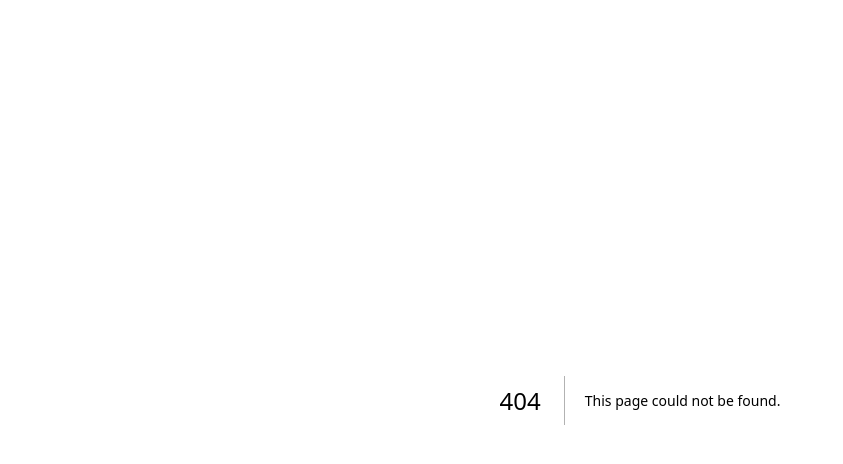
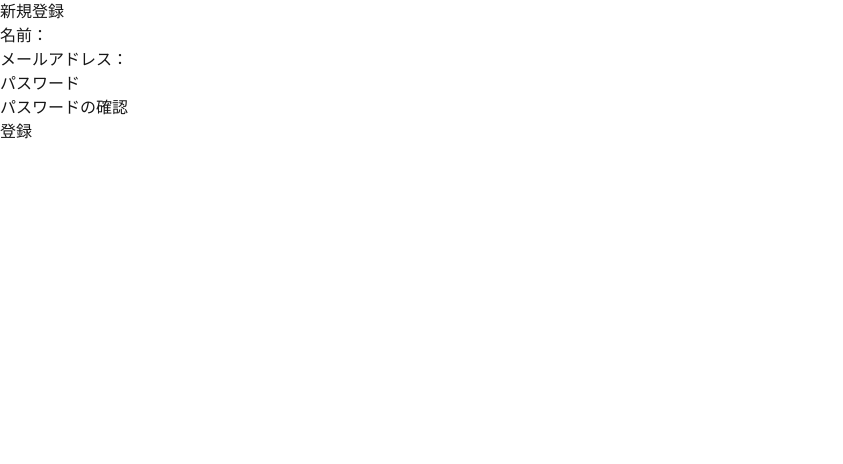
Before and after one commit to Fukushinaharuto/TodoFront, a Next.js app in the folder front/: page /register in a window 1280 px wide. Before the commit this address had no page. Shown: the top 464 px of the page, without its empty margins (0-843 px from the left). Built offline with nearby package versions, Linux system fonts and the light colour scheme.

Commit message:
新規登録とログイン

```diff
--- /dev/null
+++ b/front/src/app/components/Auth/Register.tsx
@@ -0,0 +1,97 @@
+"use client"
+import { useState } from "react";
+import axios from "axios";
+import { useRouter } from "next/navigation";
+
+interface RegisterProps {
+    name:string;
+    email:string;
+    password:string;
+};
+
+const AuthRegister = () => {
+
+    const redirectLogin = useRouter();
+
+    const [name, setName] = useState<string>('');
+    const [email, setEmail] = useState<string>('');
+    const [password, setPassword] = useState<string>('');
+    const [passwordConfirmation, setPasswordConfirmation] = useState<string>('');
+    const [error, setError] = useState<string>('');
+    const [success, setSuccess] = useState<boolean>(false)
+
+    const handleRegister = async(e: React.FormEvent) => {
+        e.preventDefault();
+        setError(''); // 送信時にエラーをリセット
+        setSuccess(false); // 送信時に成功メッセージをリセット
+
+        if (password !== passwordConfirmation) {
+            setError("パスワードが一致しません。");
+            return;
+        }
+        if(password.length <= 7){
+            setError("パスワードを8文字以上にしてください。")
+            return;
+        }
+        try{
+            await axios.post<RegisterProps>(`http://127.0.0.1:8002/api/register`, {
+                name,
+                email,
+                password,
+                password_confirmation: passwordConfirmation,
+            });
+            setSuccess(true);
+            redirectLogin.push("/login");
+        }catch (error) {
+            setError("新規登録に失敗しました。入力内容をご確認ください。");
+            console.error("新規登録のエラー", error);
+    }
+}
+
+    return(
+        <div>
+            <h1>新規登録</h1>
+                <form onSubmit={handleRegister}>
+                    {error && <p className="text-red">{error}</p>}
+                    <div>
+                        <label>名前：</label>
+                        <input
+                            type="text"
+                            value={name}
+                            onChange={(e) => setName(e.target.value)}
+                            required
+                        />
+                    </div>
+                    <div>
+                        <label>メールアドレス：</label>
+                        <input
+                            type="email"
+                            value={email}
+                            onChange={(e) => setEmail(e.target.value)}
+                            required
+                        />
+                    </div>
+                    <div>
+                        <label>パスワード</label>
+                        <input
+                            type="password"
+                            value={password}
+                            onChange={(e) => setPassword(e.target.value)}
+                            required
+                        />
+                    </div>
+                    <div>
+                        <label>パスワードの確認</label>
+                        <input
+                            type="password"
+                            value={passwordConfirmation}
+                            onChange={(e) => setPasswordConfirmation(e.target.value)}
+                            required
+                        />
+                    </div>
+                    <button type="submit">登録</button>
+                </form>
+        </div>
+    );
+}
+export default AuthRegister;
--- /dev/null
+++ b/front/src/app/register/page.tsx
@@ -0,0 +1,13 @@
+import AuthRegister from '@/app/components/Auth/Register';
+
+function Register() {
+
+
+    return (
+        <div>
+            <AuthRegister/>
+        </div>
+    );
+}
+
+export default Register;
```
Also changed, not shown: front/src/app/components/Auth/Login.tsx (added, +66 -0 lines), front/src/app/components/Todoadd.tsx (+19 -18 lines), front/src/app/login/page.tsx (added, +10 -0 lines), front/src/app/top/page.tsx (deleted, +0 -35 lines), 1 other file (tests, documents, lock files or other folders).
